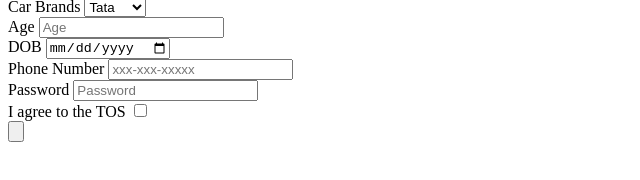
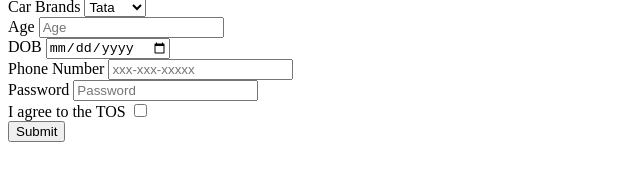
Before and after one commit to acciojob/signup-form-car-shaikh-yusuf, a website: page main.html in a window 1280 px wide. Shown: the part 72-252 px from the top of the page, 0-640 px from the left. Drawn offline with Linux system fonts and the light colour scheme.

Commit message:
created a submission

```diff
--- a/main.html
+++ b/main.html
@@ -35,7 +35,7 @@
 				<label for='tos'>I agree to the TOS</label>
 	<input type='checkbox' required id='tos'><br>
 
-	<input type='button' placeholder='submit'><br>
+	<input type='submit' ><br>
 
 
 
```
